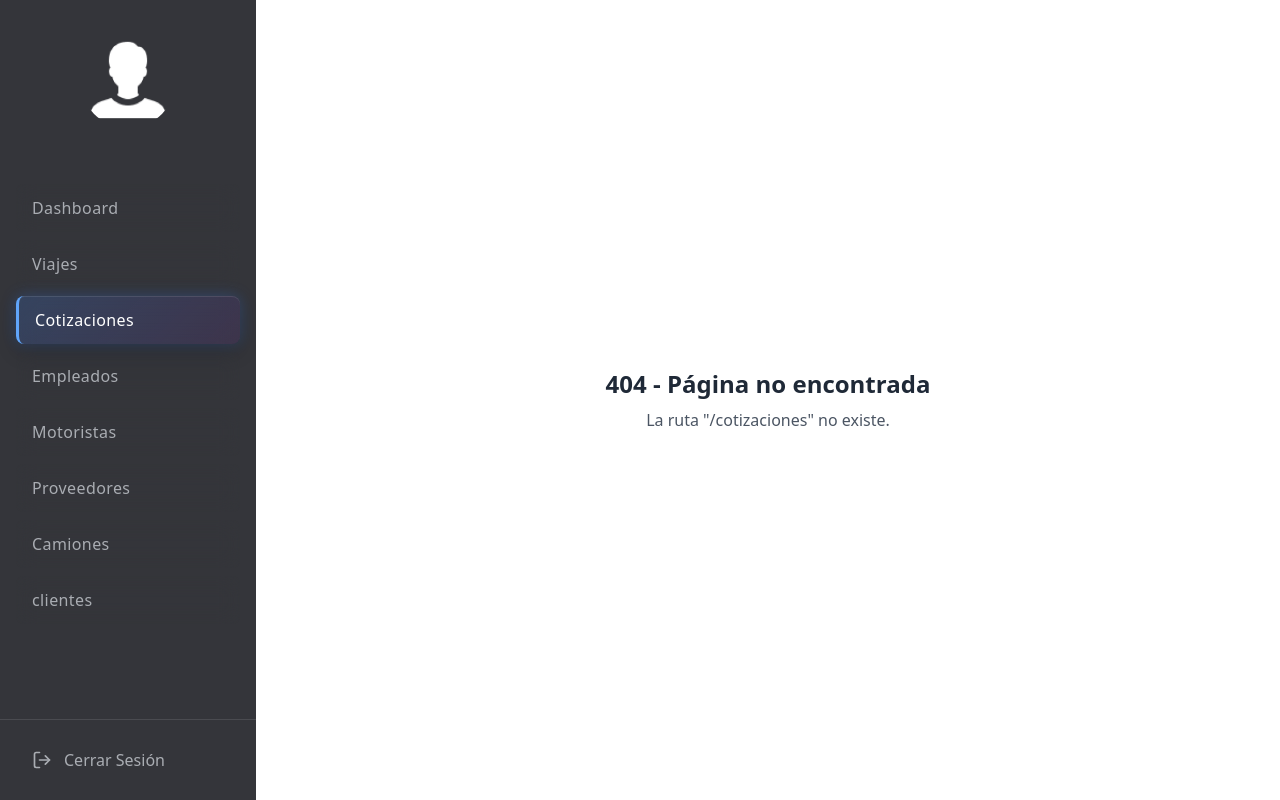
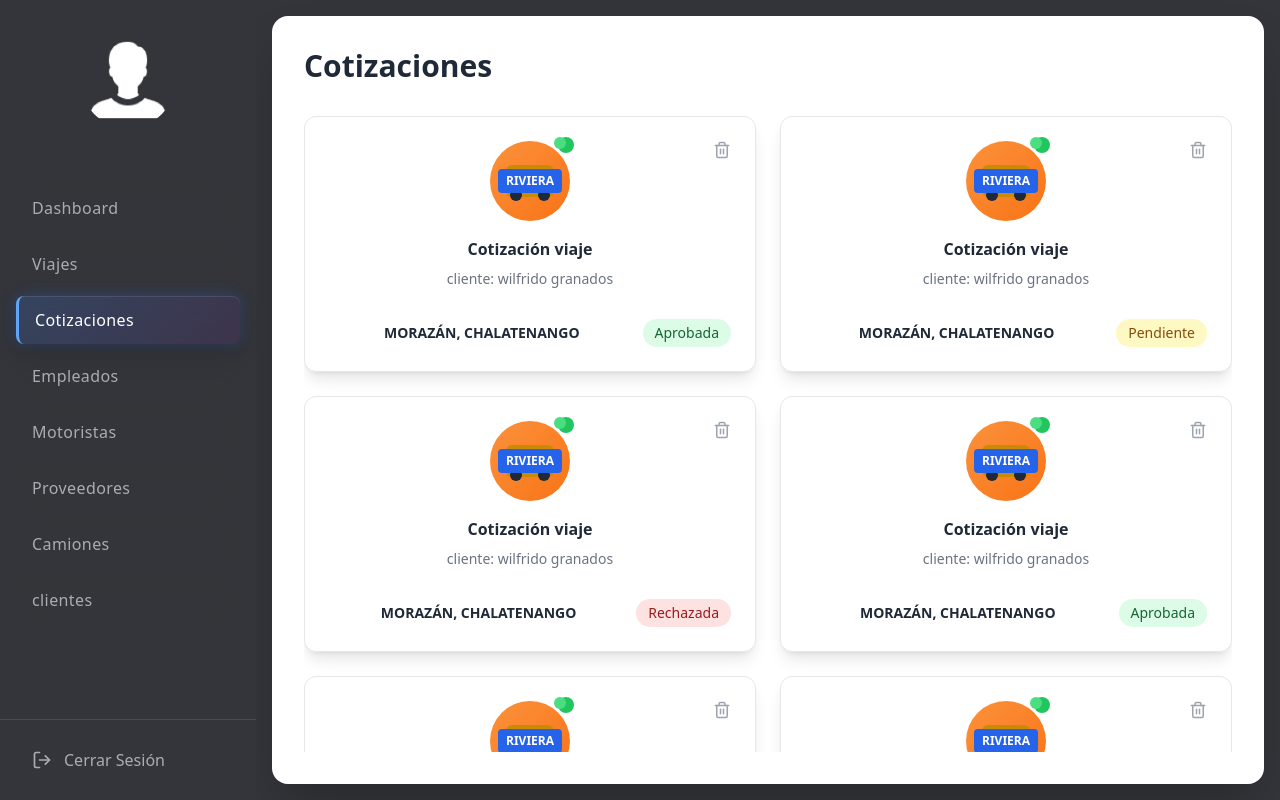
Before and after one commit to ImpulsatecRivera/Rivera, a React (Vite) app in the folder Frontend/page-Private/: page /cotizaciones in a window 1280 px wide. Before the commit this address had no page. Built offline with nearby package versions, Linux system fonts and the light colour scheme.

Commit message:
cotizaciones

```diff
--- a/Frontend/page-Private/src/App.jsx
+++ b/Frontend/page-Private/src/App.jsx
@@ -18,6 +18,7 @@ import TruckFormScreen from "./pages/Camiones/FormAggCamion";
 import ProviderManagementInterface from "./pages/Provedores/Prooveedores";
 import AddProveedorForm from "./pages/Provedores/AgregarProovedor";
 import TruckManagement from "./pages/Camiones/EditarCamion";
+import CotizacionesComponent from "./pages/cotizaciones/Cotizaciones";
 
 function App() {
   const location = useLocation();
@@ -103,6 +104,7 @@ function App() {
           {/* Proveedores */}
           <Route path="/proveedores" element={<ProviderManagementInterface />} />
           <Route path="/proveedores/agregarProveedor" element={<AddProveedorForm />} />
+          <Route path="/cotizaciones" element={<CotizacionesComponent/>} />
 
           {/* Ruta catch-all para páginas no encontradas */}
           <Route path="*" element={
--- /dev/null
+++ b/Frontend/page-Private/src/pages/cotizaciones/Cotizaciones.jsx
@@ -0,0 +1,120 @@
+import React from 'react';
+import { Trash2 } from 'lucide-react';
+
+export default function CotizacionesComponent() {
+  const cotizaciones = [
+    {
+      id: 1,
+      cliente: 'wilfrido granados',
+      destino: 'MORAZÁN, CHALATENANGO',
+      estado: 'Aprobada',
+      colorEstado: 'bg-green-100 text-green-800'
+    },
+    {
+      id: 2,
+      cliente: 'wilfrido granados',
+      destino: 'MORAZÁN, CHALATENANGO',
+      estado: 'Pendiente',
+      colorEstado: 'bg-yellow-100 text-yellow-800'
+    },
+    {
+      id: 3,
+      cliente: 'wilfrido granados',
+      destino: 'MORAZÁN, CHALATENANGO',
+      estado: 'Rechazada',
+      colorEstado: 'bg-red-100 text-red-800'
+    },
+    {
+      id: 4,
+      cliente: 'wilfrido granados',
+      destino: 'MORAZÁN, CHALATENANGO',
+      estado: 'Aprobada',
+      colorEstado: 'bg-green-100 text-green-800'
+    },
+    {
+      id: 5,
+      cliente: 'wilfrido granados',
+      destino: 'MORAZÁN, CHALATENANGO',
+      estado: 'Pendiente',
+      colorEstado: 'bg-yellow-100 text-yellow-800'
+    },
+    {
+      id: 6,
+      cliente: 'wilfrido granados',
+      destino: 'MORAZÁN, CHALATENANGO',
+      estado: 'Aprobada',
+      colorEstado: 'bg-green-100 text-green-800'
+    }
+  ];
+
+  return (
+    <div className="w-full h-screen p-4" style={{ backgroundColor: '#34353A' }}>
+      <div className="w-full h-full bg-white rounded-2xl shadow-2xl p-8 flex flex-col">
+        <h1 className="text-3xl font-bold text-gray-800 mb-8">Cotizaciones</h1>
+
+        <div className="flex-1 overflow-y-auto">
+          <div className="grid grid-cols-2 gap-6">
+            {cotizaciones.map((cotizacion) => (
+              <div
+                key={cotizacion.id}
+                className="bg-white border border-gray-200 rounded-xl p-6 shadow-lg hover:shadow-xl transition-shadow relative h-64 flex flex-col"
+              >
+                {/* Botón de eliminar en la esquina superior derecha */}
+                <button className="absolute top-4 right-4 p-2 text-gray-400 hover:text-red-500 hover:bg-red-50 rounded-full transition-colors">
+                  <Trash2 size={18} />
+                </button>
+
+                {/* Layout vertical como en la imagen de referencia */}
+                <div className="flex flex-col items-center text-center flex-1">
+                  {/* Icono del camión - arriba */}
+                  <div className="mb-4">
+                    <div className="w-20 h-20 bg-gradient-to-br from-orange-400 to-orange-500 rounded-full flex items-center justify-center relative">
+                      {/* Cuerpo del camión */}
+                      <div className="w-12 h-8 bg-yellow-600 rounded-md relative">
+                        {/* Cabina */}
+                        <div className="absolute -left-2 top-1 w-4 h-6 bg-yellow-700 rounded-l-md"></div>
+                        {/* Ruedas */}
+                        <div className="absolute -bottom-1 left-1 w-3 h-3 bg-gray-800 rounded-full"></div>
+                        <div className="absolute -bottom-1 right-1 w-3 h-3 bg-gray-800 rounded-full"></div>
+                      </div>
+                      {/* Logo RIVIERA */}
+                      <div className="absolute inset-0 flex items-center justify-center">
+                        <div className="bg-blue-600 text-white text-xs font-bold px-2 py-1 rounded">
+                          RIVIERA
+                        </div>
+                      </div>
+                      {/* Hojas decorativas */}
+                      <div className="absolute -top-1 -right-1 w-4 h-4 bg-green-500 rounded-full"></div>
+                      <div className="absolute -top-1 right-1 w-3 h-3 bg-green-400 rounded-full"></div>
+                    </div>
+                  </div>
+
+                  {/* Información - Layout vertical */}
+                  <div className="w-full flex-1 flex flex-col justify-between">
+                    {/* Parte superior con título y cliente */}
+                    <div className="mb-4">
+                      <h3 className="font-semibold text-gray-800 text-base mb-2">Cotización viaje</h3>
+                      <p className="text-sm text-gray-500 mb-3">
+                        cliente: {cotizacion.cliente}
+                      </p>
+                    </div>
+
+                    {/* Parte inferior con destino y estado */}
+                    <div className="flex items-center justify-between">
+                      <p className="text-sm font-bold text-gray-800 uppercase leading-tight flex-1">
+                        {cotizacion.destino}
+                      </p>
+                      <span className={`px-3 py-1 rounded-full text-sm font-medium ml-2 ${cotizacion.colorEstado}`}>
+                        {cotizacion.estado}
+                      </span>
+                    </div>
+                  </div>
+                </div>
+              </div>
+            ))}
+          </div>
+        </div>
+      </div>
+    </div>
+  );
+}
```
